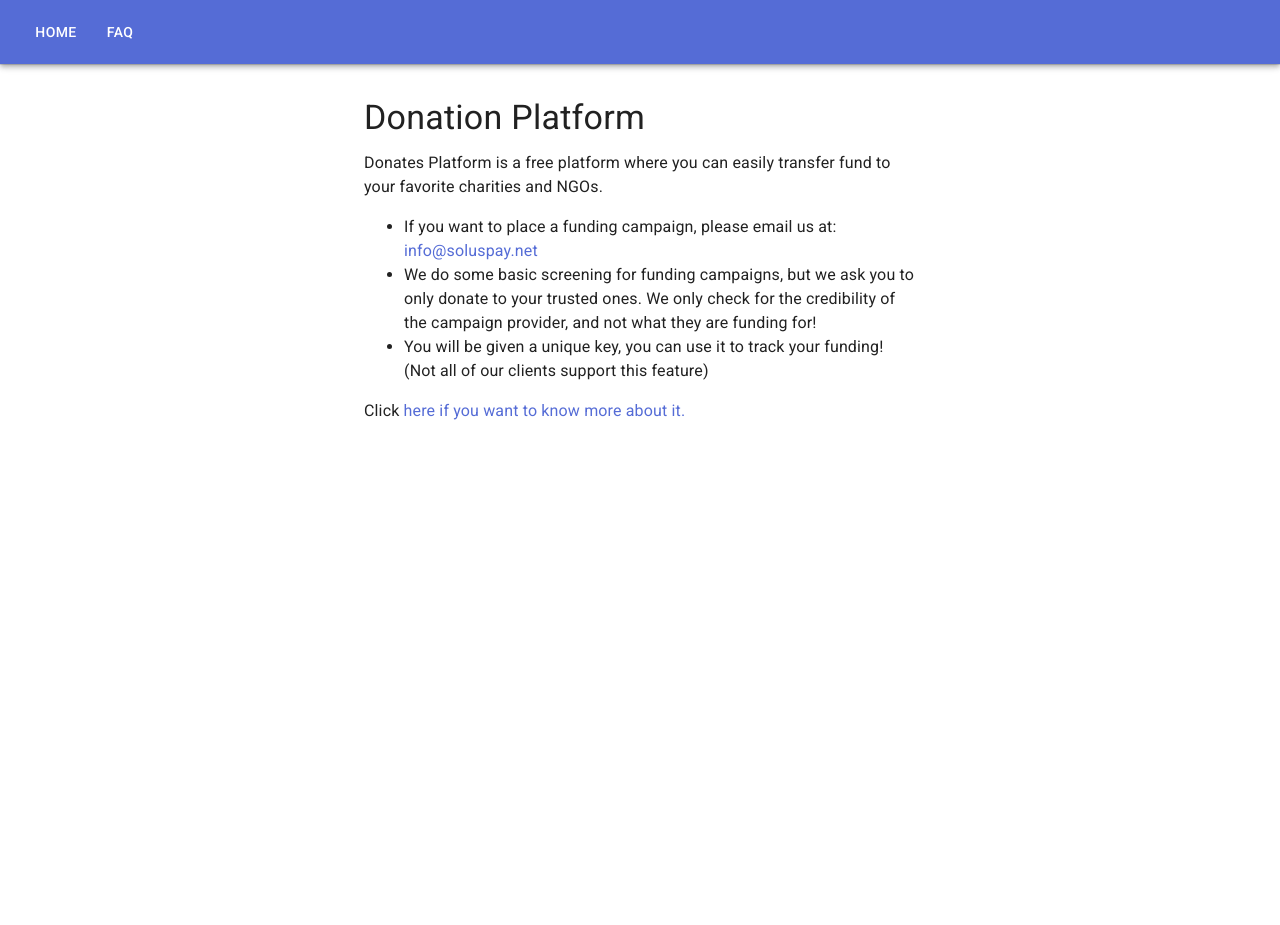
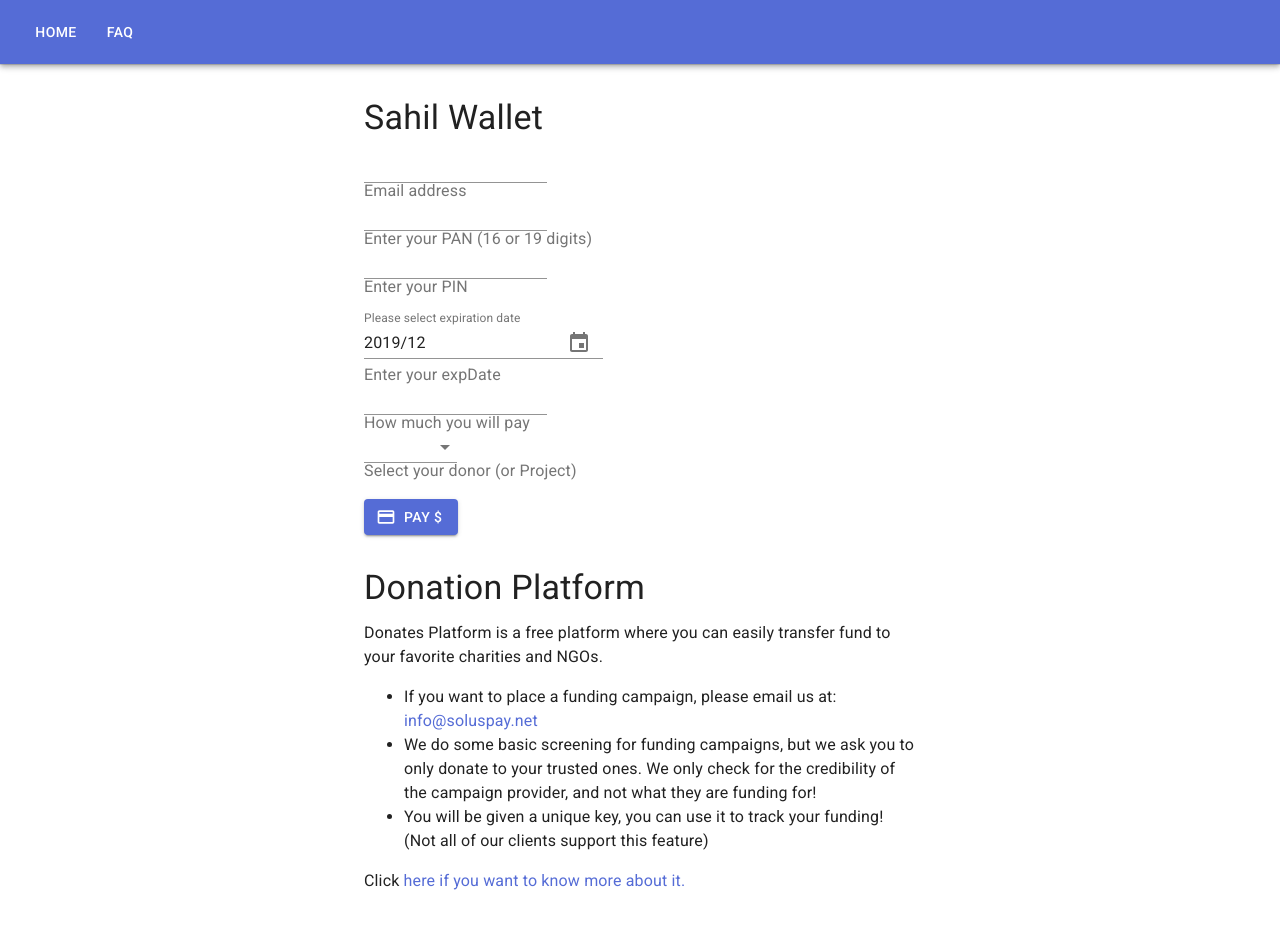
Before and after one commit to adonese/donates, a React (Create React App) app: page / in a window 1280 px wide. Before the commit the page ends 800 px from the top, so only its background shows below. Built offline with nearby package versions, Linux system fonts and the light colour scheme.

Commit message:
fixing expiration date crap

```diff
--- a/src/App.js
+++ b/src/App.js
@@ -28,6 +28,8 @@ import {
   KeyboardDatePicker,
 } from '@material-ui/pickers';
 
+const qs = require('query-string');
+
 class DataForm extends React.Component {
   constructor(props) {
     super(props);
@@ -36,10 +38,14 @@ class DataForm extends React.Component {
       username: '',
       error: false,
       message: '',
-      id: this.props.match.params.id,
+      id: qs.parse(window.location.search, {ignoreQueryPrefix: true})["id"],
       pin: "", pan: "", amount: "", expDate: "", open: true, disabled: false, selectedMoment: this.props.value
     };
 
+    // console.log("the id is: ", id)
+    // console.log("the id parsed is: ", id["q"])
+    console.log("the query param is: ", this.state.id)
+    // console.log("the query param is: ", this.state.id["q"])
     this.handleSubmit = this.handleSubmit.bind(this);
     this.handleChangePin = this.handleChangePin.bind(this);
     this.handleChangeAmount = this.handleChangeAmount.bind(this);
@@ -57,13 +63,15 @@ class DataForm extends React.Component {
   handleChangePan(event) {
     this.setState({ pan: event.target.value });
   }
+
   handleChangeExpDate(date) {
     // console.log("the date is ", date.month())
     let m = date.format("YYMM")
     console.log("the wanted date is: ", m)
-    this.setState({ expDate: date, selectedMoment: date });
+    this.setState({ expDate: m, selectedMoment: date });
     console.log("the selected date is", date)
   }
+
   handleChangeAmount(event) {
     this.setState({ amount: event.target.value });
   }
@@ -128,12 +136,11 @@ class DataForm extends React.Component {
     const [ipin, id] = this.generateIPin(this.state.pin, key)
 
     // console.log('A name was submitted: ' + data.data);
-    fetch('https://beta.soluspay.net/api/consumer/p2p', {
+    fetch('https://beta.soluspay.net/api/v1/payment/121', {
       method: 'POST',
       headers: {
         'Content-Type': 'application/json'
       },
-
       body: JSON.stringify({
         "applicationId": "ACTSCon",
         "tranDateTime": "191230142400",
@@ -142,7 +149,7 @@ class DataForm extends React.Component {
         "IPIN": ipin,
         "expDate": this.state.expDate,
         "tranAmount": parseFloat(this.state.amount),
-        "toCard": "3333333333333333333",
+        "serviceProviderId": "0010060207",
         "tranCurrencyCode": "SDG",
         "id": this.state.id,
       })
--- a/src/routes.js
+++ b/src/routes.js
@@ -16,6 +16,7 @@ export default function LocalRouter() {
                         <App />
                     </Route> */}
                     <Route path="/wallet/:id" render={(props) => <App {...props}/>}/>
+                    <Route path="/" render={(props) => <App {...props}/>}/>
                     <Route path="/faq">
                         <FAQ />
                     </Route>
```
